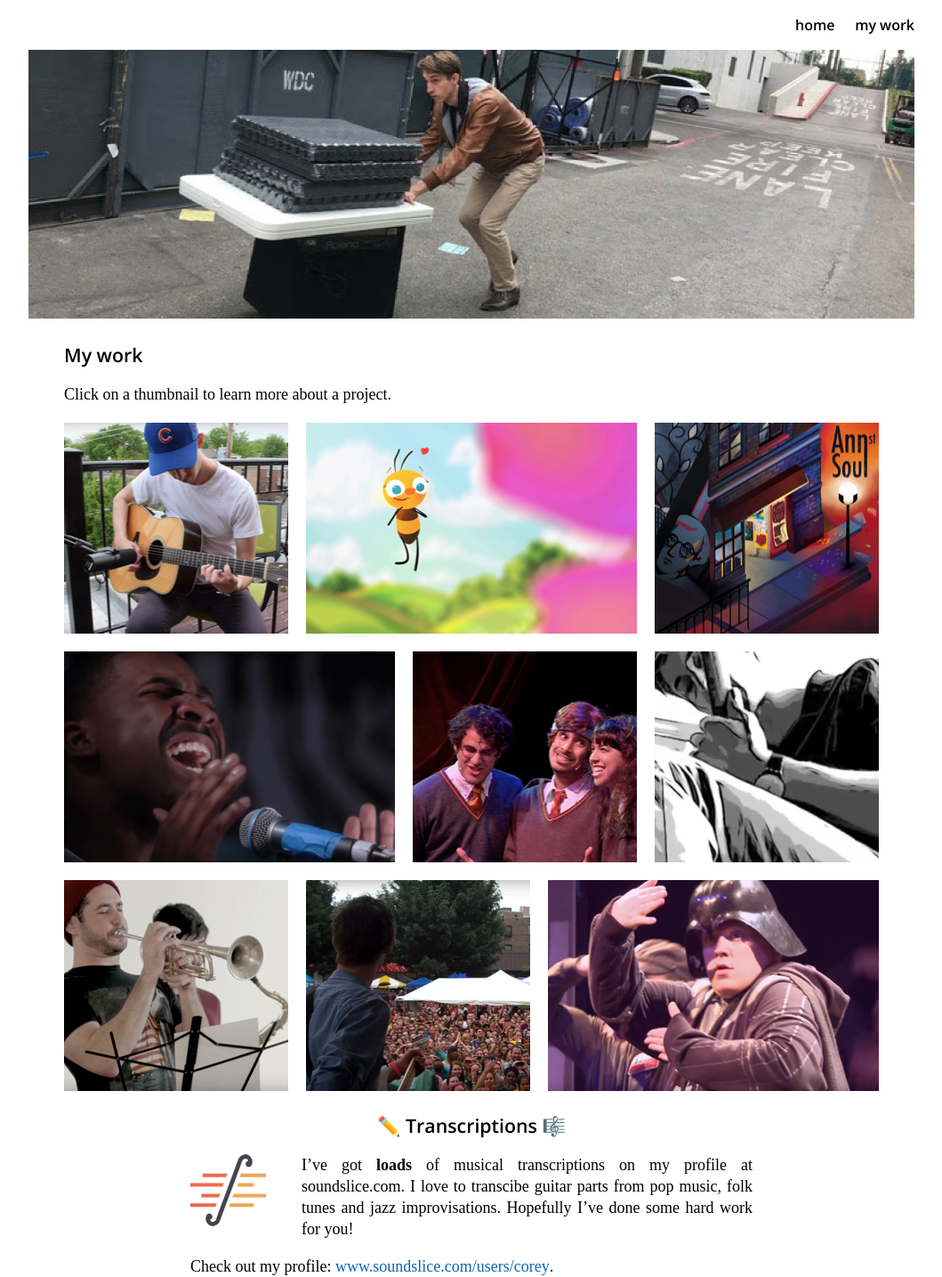
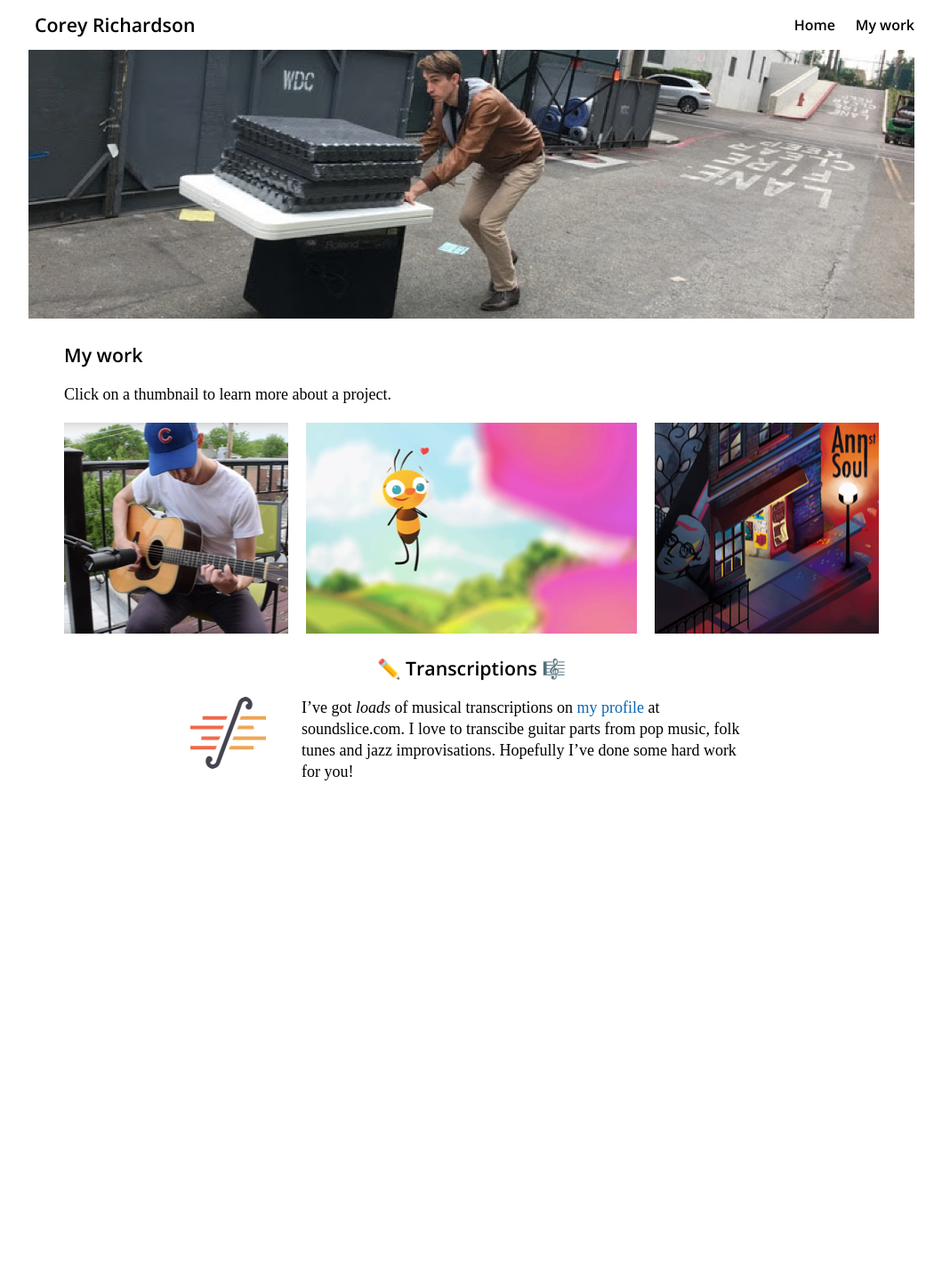
Before and after one commit to thecaprad/coreyguitar, a Django app: template website/templates/website/my-work.html in a window 1280 px wide. Shown: the whole page at 89% size, without its empty margins (110-1169 px from the left). After the commit the page ends 877 px from the top, so only its background shows below. Run offline with Django 3.2, Linux system fonts and the light colour scheme; the template is opened without the code that fills it, so the values that code supplies are empty.

Commit message:
Organized CSS into blocks by page. Refactored HTML tag choices to be more semantic.

```diff
--- a/website/static/website/style.css
+++ b/website/static/website/style.css
@@ -13,6 +15,11 @@ h1 {
     color: #000000;
     margin-top: .3em;
     margin-bottom: .3em;
+}
+
+h1.nav-title {
+    float: left;
+    padding: 7px;
 }
 
 h3 {
@@ -197,62 +240,6 @@ nav ul li {
 
 .copy figure img {
     width: 100%;
-}
-
-.content {
-    position: relative;
-    padding-top: 20px;
-    width: 996px;
-    height: 327px;
-    margin: auto;
-}
-
-.section-header {
-    padding-left: 40px;
-}
-
-section {
-    width: 632px;
-    margin: 0 auto;
-    margin-top: 24px;
-    text-align: center;
-}
-
-section img {
-    float: left;
-    margin-right: 40px;
-}
-
-section p {
-    text-align: justify;
-}
-
-main {
-    float: left;
-    width: 664px;
-    height: 100%;
-}
-
-main hr {
-    margin-left: 40px;
-}
-
-article {
-    padding-left: 40px;
-}
-
-article p {
-    text-align: justify;
-}
-
-aside {
-    float: right;
-    width: 332px;
-    height: 100%;
-}
-
-aside img {
-    padding-left: 84px;
 }
 
 .work-row {
@@ -280,12 +267,25 @@ aside img {
     float: right;
 }
 
-.splash-img {
-    position: absolute;
-    top: 50%;
-    left: 50%;
-    width: 450px;
-    height: 303px;
-    margin-left: -225px; /* Half the width */
-    margin-top: -151.5px; /* Half the height */
+.my-work-header {
+    padding-left: 40px;
 }
+
+section.transcriptions {
+    width: 632px;
+    margin: 0 auto;
+    margin-top: 24px;
+}
+
+section.transcriptions h1 {
+    text-align: center;
+}
+
+section.transcriptions p {
+    text-align: left;
+}
+
+section.transcriptions img {
+    float: left;
+    margin-right: 40px;
+}
--- a/website/templates/website/base.html
+++ b/website/templates/website/base.html
@@ -12,11 +12,12 @@
 
 <body>
     <nav>
+        <h1 class="nav-title">Corey Richardson</h1>
         <ul>
-            <li><a href="{% url 'website:index' %}">home</a></li>
-            <li><a href="{% url 'website:my_work' %}">my work</a></li>
-            <!-- <li><a href="#">bio</a></li>
-            <li><a href="#">blog</a></li> -->
+            <li><a href="{% url 'website:index' %}">Home</a></li>
+            <li><a href="{% url 'website:my_work' %}">My work</a></li>
+            <!-- <li><a href="#">Bio</a></li>
+            <li><a href="#">Blog</a></li> -->
         </ul>
     </nav>
     <!-- Block content -->
--- a/website/templates/website/my-work.html
+++ b/website/templates/website/my-work.html
@@ -54,42 +61,42 @@
         <div class="media">
             <iframe width="956" height="538" src="https://www.youtube-nocookie.com/embed/VZMDwdlrw0o" frameborder="0" allowfullscreen></iframe>
         </div>
-        <div class="media-info">
+        <article class="media-info">
             <div class="title">
-                <h1>“Where You Belong” — Ann Street Soul</h1>
+                <h1>Ann Street Soul EP</h1>
                 <p><a href="#" class="x"><b>X</b></a></p>
                 <hr>
             </div>
             <div class="copy">
                 <p class="credit">Guitarist, producer and writer</p>
-                <p>In the summer of 2013, myself and friends from college put together this EP.</p>
+                <p>In the summer of 2013, myself and friends from college put together an EP for our pop/soul band, Ann Street Soul.</p>
 
                 <figure>
                     <img src="{% static 'website/images/work-blog/duderstadt-phone.jpg' %}">
                     <figcaption>Paging Dr. Jazz.</figcaption>
                 </figure>
 
-                <p>About a year before this release, a video recording we made in my living room went viral on break.com and reddit.com/r/videos (See the next work example, “Sunny.”) We weren’t planning to be “a band,” but overnight we had fans from all over the world.</p>
+                <p>About a year before this release, a video recording we made in my living room went viral on break.com and reddit.com/r/videos. (See the next work example, “Sunny.”) We weren’t planning to be “a band,” but overnight we had fans from all over the world.</p>
 
-                <p>The timing was not great, as many of us were moving to different parts of the US following graduation. We decided to strike while the iron was hot, and launched a successful Kickstarter <a href="https://www.kickstarter.com/projects/annstreetsoul/ann-street-soul-ep" target="_blank">campaign</a> to fund the creation of this EP, and really, the band.</p>
+                <p>The timing was not great, as many of us were moving to different parts of the US following graduation. We decided to strike while the iron was hot, and launched a successful <a href="https://www.kickstarter.com/projects/annstreetsoul/ann-street-soul-ep" target="_blank">Kickstarter campaign</a> to fund the creation of this EP.</p>
 
-                <p>The putting together of the EP was a huge process, especially for a band that didn’t all live in the same place. We recorded the tunes between studios in North Hollywood, CA and Ann Arbor, MI.</p>
+                <p>The writing, recording and editing was a huge process, especially because we were geographically spread out. We recorded the tunes between studios in North Hollywood, CA and Ann Arbor, MI.</p>
 
                 <figure>
                     <img src="{% static 'website/images/work-blog/hollywood-horns.jpg' %}">
                     <figcaption>Hollywood horns.</figcaption>
                 </figure>
 
-                <p>This was the final track from the EP and the last we wrote for it. It came about while we recorded all the rhythm section parts in Ann Arbor, which was the first part of the recording process. Those rhythm tracks were recorded live, and they served as the bedrock for all the vocals, horns and later orchestration. One of the tunes was just not working, and we knew we needed one more song. We wrote this on a coffee-fueled night before our final day of studio time.</p>
+                <p>“Where You Belong” was the final track on the EP and the last we wrote for it. It came about while recording the rhythm section parts in Ann Arbor, which was our first part of the recording process. Those rhythm tracks were recorded live and served as the bedrock for the later vocals, horns and orchestration. As we recorded, one of the tunes we had written was just not working. We scrapped the troubled song and wrote this the night before our last day of studio time.</p>
 
-                <p>Most people who have anything nice to tell me about this EP usually say that this is their favorite song. Go figure?</p>
+                <p>Most people who have anything nice to tell me about the EP usually say that this is their favorite song. Go figure?</p>
 
                 <figure>
                     <img src="{% static 'website/images/work-blog/antwaun-scratch.jpg' %}">
                     <figcaption>Recording scratch vocals in Ann Arbor.</figcaption>
                 </figure>
 
-                <p>The band didn’t stick together in the end, but I’m proud of what we all put together. You can check out the whole EP <a href="https://open.spotify.com/album/1i0L5IKI2xLdOCwQHRokKQ" target="_blank">here</a>.</p>
+                <p>The band didn’t stick together in the end, but I’m proud of what we all put together. You can <a href="https://open.spotify.com/album/1i0L5IKI2xLdOCwQHRokKQ" target="_blank">stream the EP</a> wherever EPs are streamed.</p>
 
                 <p>Band:</p>
                 <ul>
@@ -173,14 +180,13 @@
             </div>
             <div class="copy">
                 <p class="credit">Solo guitar and partial arranger</p>
-                    <p>My transcription: <a href="https://www.soundslice.com/slices/2t3cc/">https://www.soundslice.com/slices/2t3cc/</a></p>
+                    <p>This arrangement lifts heavily from wonderful versions by Emil Ernebro and George Benson, with a few of my own ideas sprinkled in.</p>
 
-                    <p>This arrangement lifts heavily from wonderful versions of favorite players of mine, Emil Ernebro and George Benson.</p>
+                    <p>You can see Emil’s version <a href="https://www.youtube.com/watch?v=bcNjEuAPifU">here</a>, and George Benson’s version <a href="https://www.youtube.com/watch?v=Z8ORR4w_tFU">here</a>.</p>
 
-                    <p>Emil's here: <a href="https://www.youtube.com/watch?v=bcNjEuAPifU">https://www.youtube.com/watch?v=bcNjEuAPifU</a></p>
-                    <p>George's here: <a href="https://www.youtube.com/watch?v=Z8ORR4w_tFU">https://www.youtube.com/watch?v=Z8ORR4w_tFU</a></p>
+                    <p>You can check out the transcription of this arrangement <a href="https://www.soundslice.com/slices/2t3cc/">here</a>.</p>
             </div>
-        </div>
+        </article>
     </div>
 
     <!-- Work sample #7 -->
@@ -246,22 +252,22 @@
 
                 <p>Hope you enjoy.</p>
             </div>
-        </div>
+        </article>
     </div>
 
 </div>
-<div class="work-header"></div>
-<div class="content">
-    <div class="section-header">
+<div class="my-work-banner"></div>
+<section class="content">
+    <div class="my-work-header">
         <h1>My work</h1>
         <p>Click on a thumbnail to learn more about a project.</p>
     </div>
     <div class="work-row">
-        <a href="#" class="worksamplebut"><img src="{% static 'website/images/work-thumbnails/1-gardens.png' %}" alt="TODO"></a>
-        <a href="#" class="worksamplebut"><img src="{% static 'website/images/work-thumbnails/2-shot-in-the-dark.png' %}" alt="TODO"></a>
-        <a href="#" class="worksamplebut"><img src="{% static 'website/images/work-thumbnails/3-assep.png' %}" alt="TODO"></a>
+        <a href="#" class="worksamplebut"><img src="{% static 'website/images/work-thumbnails/1-gardens.png' %}" alt="Solo acoustic guitar"></a>
+        <a href="#" class="worksamplebut"><img src="{% static 'website/images/work-thumbnails/2-shot-in-the-dark.png' %}" alt="Animation music"></a>
+        <a href="#" class="worksamplebut"><img src="{% static 'website/images/work-thumbnails/3-assep.png' %}" alt="Soul EP"></a>
     </div>
-    <div class="work-row">
+    <!-- <div class="work-row">
         <a href="#" class="worksamplebut"><img src="{% static 'website/images/work-thumbnails/4-sunny.png' %}" alt="TODO"></a>
         <a href="#" class="worksamplebut"><img src="{% static 'website/images/work-thumbnails/5-potter.png' %}" alt="TODO"></a>
         <a href="#" class="worksamplebut"><img src="{% static 'website/images/work-thumbnails/6-danny-boy.png' %}" alt="TODO"></a>
@@ -270,16 +276,13 @@
         <a href="#" class="worksamplebut"><img src="{% static 'website/images/work-thumbnails/7-getaway.png' %}" alt="TODO"></a>
         <a href="#" class="worksamplebut"><img src="{% static 'website/images/work-thumbnails/8-darren.png' %}" alt="TODO"></a>
         <a href="#" class="worksamplebut"><img src="{% static 'website/images/work-thumbnails/9-ani.png' %}" alt="TODO"></a>
-    </div>
+    </div> -->
 
-    <section>
+    <section class="transcriptions">
         <h1>✏️ Transcriptions 🎼</h1>
         <p>
             <img src="{% static 'website/images/ss-logo.png' %}" alt="Soundslice profile">
-            I’ve got <b>loads</b> of musical transcriptions on my profile at soundslice.com. I love to transcibe guitar parts from pop music, folk tunes and jazz improvisations. Hopefully I’ve done some hard work for you!
-        </p>
-        <p>
-            Check out my profile: <a href="http://www.soundslice.com/users/corey">www.soundslice.com/users/corey</a>.
+            I’ve got <em>loads</em> of musical transcriptions on <a href="http://www.soundslice.com/users/corey">my profile</a> at soundslice.com. I love to transcibe guitar parts from pop music, folk tunes and jazz improvisations. Hopefully I’ve done some hard work for you!
         </p>
     </section>
 </div>
```
Also changed, not shown: other parts of website/static/website/style.css (+44 -6 lines), other parts of website/templates/website/my-work.html (+27 -20 lines), website/templates/website/home.html (+7 -7 lines).
